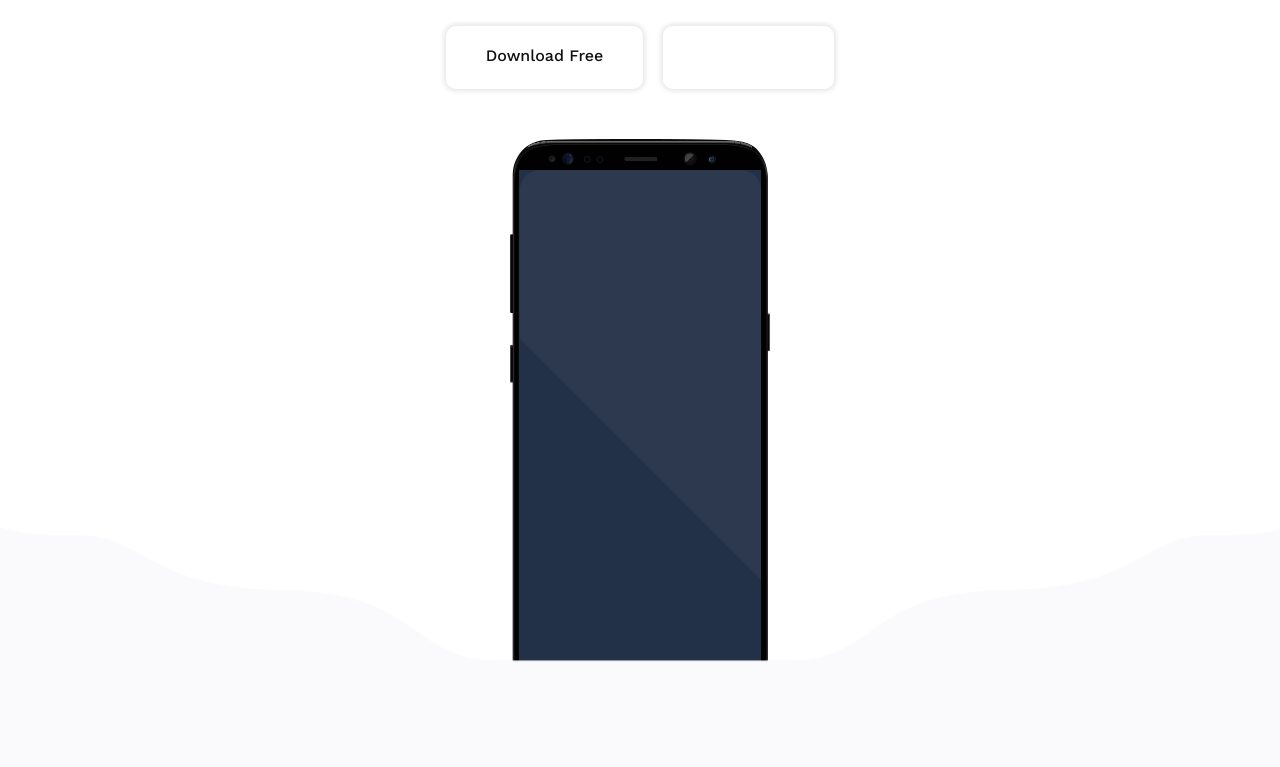
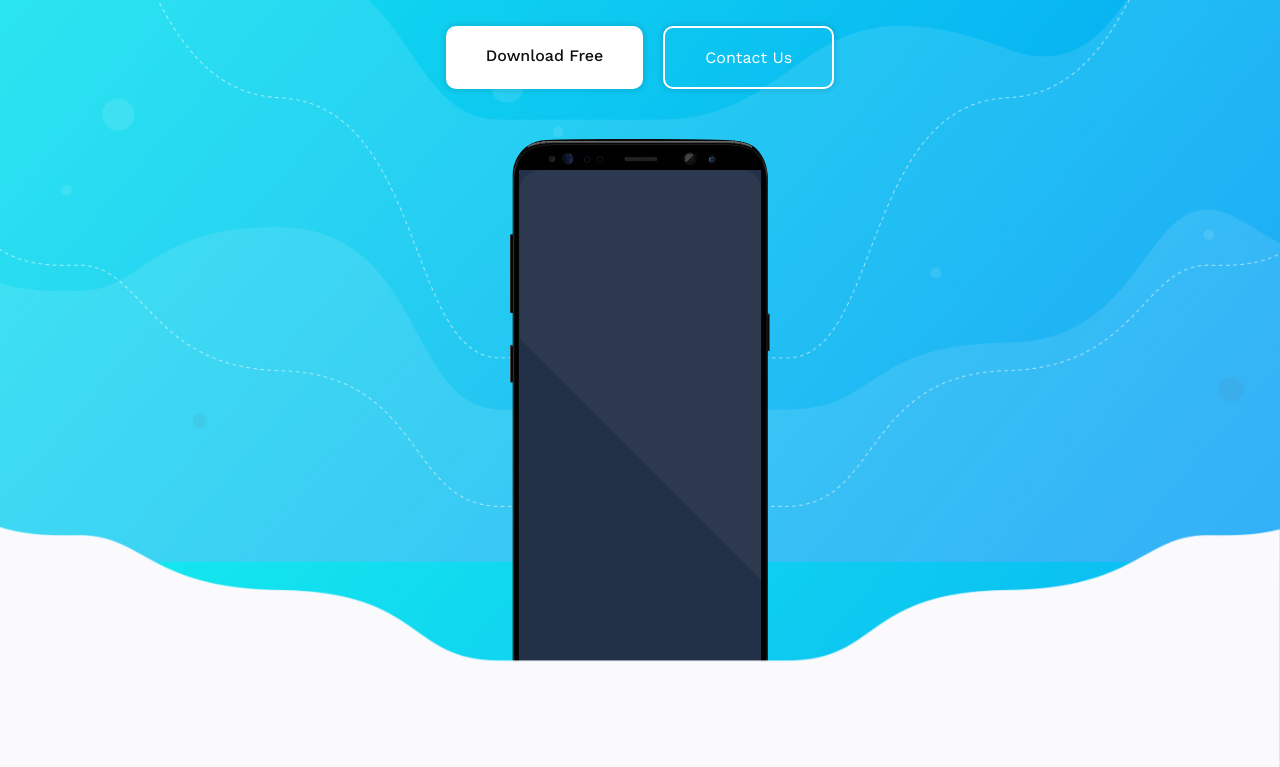
Before and after one commit to AFED-RG/vibo-website, a plain HTML site: page index.html in a window 1280 px wide. Shown: the part 327-1094 px from the top of the page. Drawn offline with nearby package versions, Linux system fonts and the light colour scheme.

Commit message:
Update main.css

```diff
--- a/styles/css/main.css
+++ b/styles/css/main.css
@@ -141,7 +141,7 @@
 }
 
 #hero-section {
-  background-image: url("vibo-website/assets/images/main-background.jpg");
+  background-image: url("/vibo-website/assets/images/main-background.jpg");
   background-position: center;
   background-size: cover;
   background-repeat: no-repeat;
```
